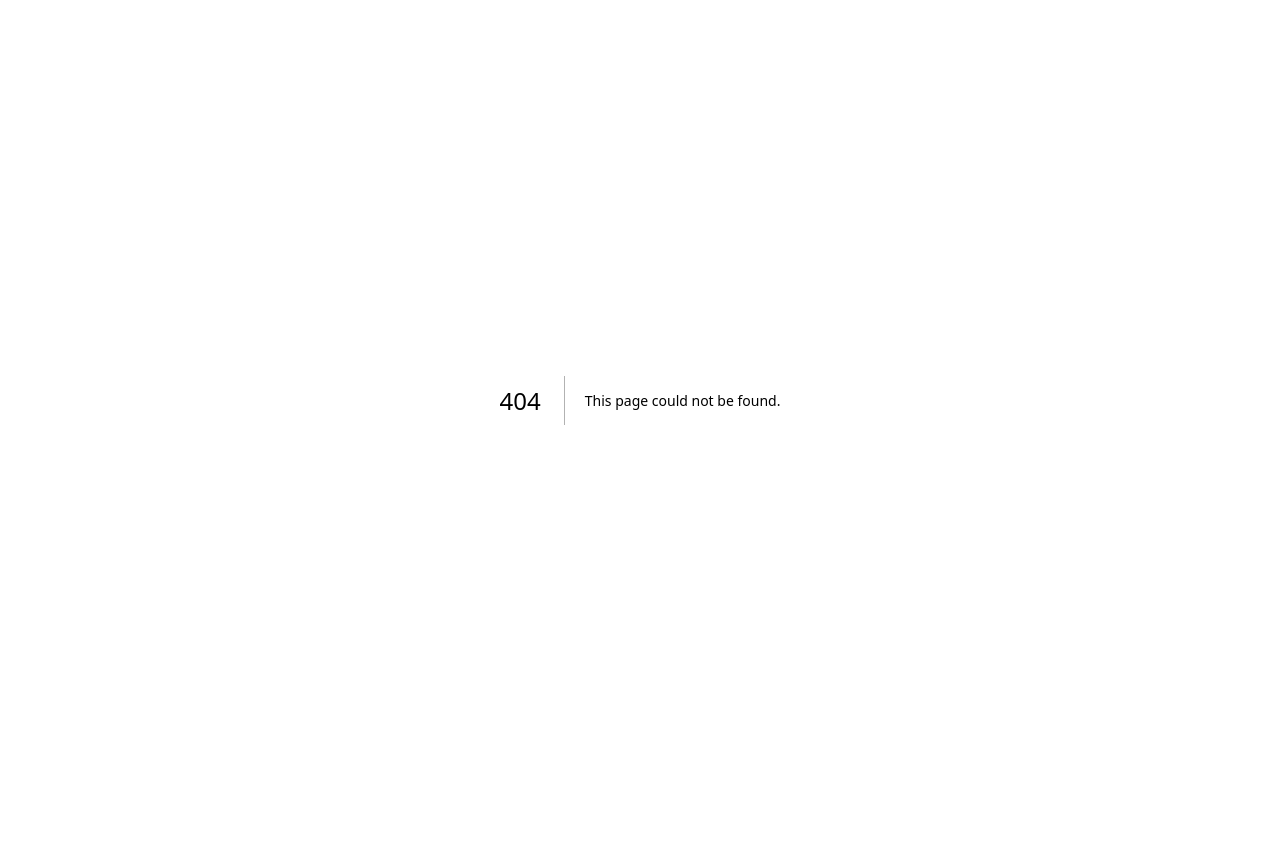
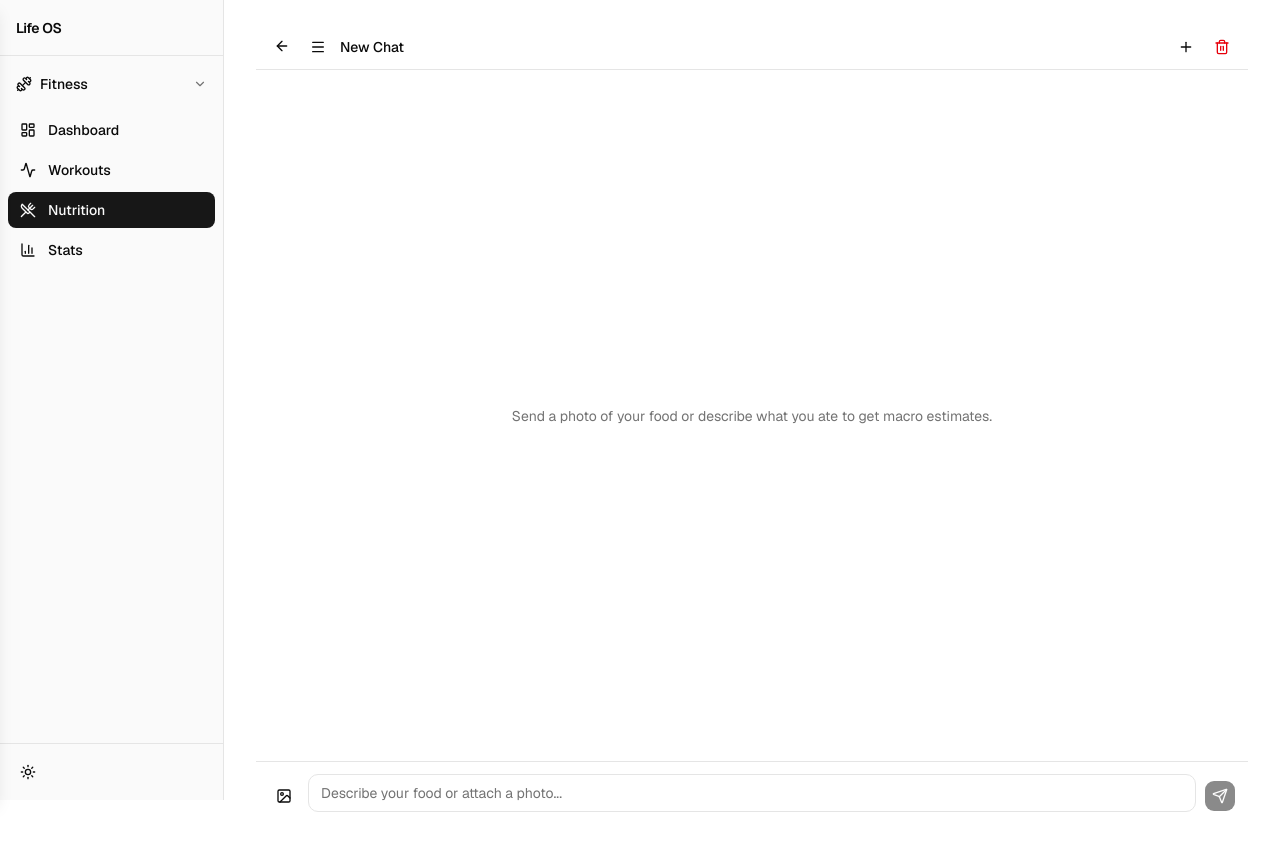
Before and after one commit to MarcusSohWeiYu/LifeOperatingSystem, a Next.js app: page /fitness/nutrition/chat in a window 1280 px wide. Before the commit this address had no page. Before the commit the page ends 800 px from the top, so only its background shows below. Built offline with nearby package versions, Linux system fonts and the light colour scheme.

Commit message:
feat: add chat page and wire food logging
Main ChatClient orchestrator manages sessions, sends messages to OpenAI
via the analyzeFood server action, and logs food items directly to the
shared nutrition localStorage state. Route at /fitness/nutrition/chat
with loading skeleton and error boundary.

```diff
--- /dev/null
+++ b/src/app/fitness/nutrition/chat/error.tsx
@@ -0,0 +1,27 @@
+"use client";
+
+import { AlertCircleIcon } from "lucide-react";
+import { Button } from "@/components/ui/button";
+
+export default function AiChatError({
+  error,
+  reset,
+}: {
+  error: Error & { digest?: string };
+  reset: () => void;
+}) {
+  return (
+    <div className="flex h-dvh flex-col items-center justify-center gap-4 p-4 text-center">
+      <AlertCircleIcon className="h-8 w-8 text-destructive" />
+      <div>
+        <p className="font-medium">Something went wrong</p>
+        <p className="text-sm text-muted-foreground mt-1">
+          {error.message || "Failed to load AI chat"}
+        </p>
+      </div>
+      <Button variant="outline" onClick={reset}>
+        Try again
+      </Button>
+    </div>
+  );
+}
--- /dev/null
+++ b/src/app/fitness/nutrition/chat/loading.tsx
@@ -0,0 +1,19 @@
+import { Skeleton } from "@/components/ui/skeleton";
+
+export default function AiChatLoading() {
+  return (
+    <div className="flex h-dvh flex-col">
+      <div className="border-b px-3 py-2">
+        <Skeleton className="h-7 w-32" />
+      </div>
+      <div className="flex-1 p-4 space-y-4">
+        <Skeleton className="h-10 w-48 rounded-2xl" />
+        <Skeleton className="h-10 w-64 rounded-2xl ml-auto" />
+        <Skeleton className="h-10 w-56 rounded-2xl" />
+      </div>
+      <div className="border-t p-3">
+        <Skeleton className="h-10 w-full rounded-lg" />
+      </div>
+    </div>
+  );
+}
--- /dev/null
+++ b/src/app/fitness/nutrition/chat/page.tsx
@@ -0,0 +1,5 @@
+import { ChatClient } from "@/components/nutrition/chat/chat-client";
+
+export default function AiChatPage() {
+  return <ChatClient />;
+}
--- /dev/null
+++ b/src/components/nutrition/chat/chat-client.tsx
@@ -0,0 +1,233 @@
+"use client";
+
+import { useState, useEffect, useRef, useCallback, useMemo } from "react";
+import { toast } from "sonner";
+import { analyzeFood } from "@/actions/chat";
+import { loadNutritionState, saveNutritionState, todayDateStr } from "../utils";
+import { getDefaultNutritionState } from "../mock-data";
+import { MEAL_LABELS } from "../types";
+import type { MealType, FoodEntry } from "../types";
+import type { AiFoodItem, ChatMessage, ChatSessionStore } from "./types";
+import {
+  loadChatStore,
+  saveChatStore,
+  createSession,
+  deleteSession,
+  updateSession,
+  getActiveSession,
+} from "./chat-storage";
+import { ChatHeader } from "./chat-header";
+import { SessionDrawer } from "./session-drawer";
+import { MessageList } from "./message-list";
+import { ChatInput } from "./chat-input";
+
+export function ChatClient() {
+  const [store, setStore] = useState<ChatSessionStore>(() => {
+    if (typeof window === "undefined") return { sessions: [], activeSessionId: null };
+    let loaded = loadChatStore();
+    if (loaded.sessions.length === 0) {
+      loaded = createSession(loaded, crypto.randomUUID());
+    }
+    return loaded;
+  });
+  const [sending, setSending] = useState(false);
+  const [drawerOpen, setDrawerOpen] = useState(false);
+  const idCounterRef = useRef(0);
+
+  // Persist store on change
+  useEffect(() => {
+    saveChatStore(store);
+  }, [store]);
+
+  const session = getActiveSession(store);
+  const messages = useMemo(() => session?.messages ?? [], [session?.messages]);
+
+  function nextId(): string {
+    idCounterRef.current += 1;
+    return `chat-msg-${idCounterRef.current}`;
+  }
+
+  // ── Session management ──────────────────────────────────────────────────
+
+  function handleNewSession() {
+    setStore((s) => createSession(s, crypto.randomUUID()));
+  }
+
+  function handleDeleteSession() {
+    if (!store.activeSessionId) return;
+    const next = deleteSession(store, store.activeSessionId);
+    // If all sessions deleted, create a new one
+    if (next.sessions.length === 0) {
+      setStore(createSession(next, crypto.randomUUID()));
+    } else {
+      setStore(next);
+    }
+  }
+
+  function handleSelectSession(id: string) {
+    setStore((s) => ({ ...s, activeSessionId: id }));
+  }
+
+  function handleDeleteSessionFromDrawer(id: string) {
+    let next = deleteSession(store, id);
+    if (next.sessions.length === 0) {
+      next = createSession(next, crypto.randomUUID());
+    }
+    setStore(next);
+  }
+
+  // ── Send message ──────────────────────────────────────────────────────
+
+  const handleSend = useCallback(async (text: string, imageDataUrl?: string) => {
+    if (!store.activeSessionId) return;
+    const sessionId = store.activeSessionId;
+
+    const userMsg: ChatMessage = {
+      id: nextId(),
+      role: "user",
+      content: text,
+      imageDataUrl,
+      timestamp: new Date().toISOString(),
+    };
+
+    // Add user message and auto-title on first message
+    setStore((s) =>
+      updateSession(s, sessionId, (sess) => {
+        const isFirst = sess.messages.length === 0;
+        return {
+          ...sess,
+          messages: [...sess.messages, userMsg],
+          title: isFirst ? text.slice(0, 40) || "Photo chat" : sess.title,
+          updatedAt: new Date().toISOString(),
+        };
+      }),
+    );
+
+    setSending(true);
+
+    // Build message history for the API
+    const historyMessages = [...messages, userMsg].map((m) => ({
+      role: m.role,
+      content: m.content,
+      imageDataUrl: m.imageDataUrl,
+    }));
+
+    const result = await analyzeFood(historyMessages);
+
+    if (!result.ok) {
+      toast.error(result.error);
+      setSending(false);
+      return;
+    }
+
+    const assistantMsg: ChatMessage = {
+      id: nextId(),
+      role: "assistant",
+      content: result.content,
+      foodItems: result.foodItems.length > 0 ? result.foodItems : undefined,
+      timestamp: new Date().toISOString(),
+    };
+
+    setStore((s) =>
+      updateSession(s, sessionId, (sess) => ({
+        ...sess,
+        messages: [...sess.messages, assistantMsg],
+        updatedAt: new Date().toISOString(),
+      })),
+    );
+
+    setSending(false);
+  }, [store.activeSessionId, messages]);
+
+  // ── Log food ──────────────────────────────────────────────────────────
+
+  function handleLogFood(messageId: string, foodIndex: number, meal: MealType) {
+    // Find the food item in the message
+    const msg = messages.find((m) => m.id === messageId);
+    const item: AiFoodItem | undefined = msg?.foodItems?.[foodIndex];
+    if (!item) return;
+
+    // Load current nutrition state and add entry
+    let nutritionState = loadNutritionState();
+    if (!nutritionState) {
+      nutritionState = getDefaultNutritionState();
+    }
+
+    const today = todayDateStr();
+    const existingLog = nutritionState.logs[today];
+    const existingEntries: FoodEntry[] = existingLog?.entries ?? [];
+
+    const newEntry: FoodEntry = {
+      id: `ai-${crypto.randomUUID().slice(0, 8)}`,
+      meal,
+      name: item.name,
+      brand: item.brand,
+      servingSize: item.servingSize,
+      servings: item.servings,
+      calories: item.calories,
+      proteinG: item.proteinG,
+      carbsG: item.carbsG,
+      fatG: item.fatG,
+    };
+
+    nutritionState = {
+      ...nutritionState,
+      logs: {
+        ...nutritionState.logs,
+        [today]: { date: today, entries: [...existingEntries, newEntry] },
+      },
+    };
+
+    saveNutritionState(nutritionState);
+
+    // Mark item as logged in chat store
+    if (store.activeSessionId) {
+      setStore((s) =>
+        updateSession(s, store.activeSessionId!, (sess) => ({
+          ...sess,
+          messages: sess.messages.map((m) => {
+            if (m.id !== messageId) return m;
+            return {
+              ...m,
+              loggedIndices: [...(m.loggedIndices ?? []), foodIndex],
+            };
+          }),
+        })),
+      );
+    }
+
+    toast.success(`${item.name} logged to ${MEAL_LABELS[meal]}`);
+  }
+
+  return (
+    <div className="flex h-dvh flex-col bg-background">
+      <ChatHeader
+        session={session}
+        onNewSession={handleNewSession}
+        onDeleteSession={handleDeleteSession}
+        onToggleDrawer={() => setDrawerOpen((o) => !o)}
+      />
+
+      <MessageList
+        messages={messages}
+        sending={sending}
+        onLogFood={handleLogFood}
+      />
+
+      <ChatInput
+        disabled={sending || !store.activeSessionId}
+        onSend={handleSend}
+      />
+
+      <SessionDrawer
+        open={drawerOpen}
+        sessions={store.sessions}
+        activeSessionId={store.activeSessionId}
+        onSelect={handleSelectSession}
+        onNew={handleNewSession}
+        onDelete={handleDeleteSessionFromDrawer}
+        onClose={() => setDrawerOpen(false)}
+      />
+    </div>
+  );
+}
--- a/src/components/nutrition/chat/chat-input.tsx
+++ b/src/components/nutrition/chat/chat-input.tsx
@@ -53,6 +53,7 @@ export function ChatInput({ disabled, onSend }: Props) {
     <div className="border-t bg-background p-3 space-y-2">
       {imagePreview && (
         <div className="relative inline-block">
+          {/* eslint-disable-next-line @next/next/no-img-element -- base64 data URL, not optimizable */}
           <img
             src={imagePreview}
             alt="Attached"
--- a/src/components/nutrition/chat/message-bubble.tsx
+++ b/src/components/nutrition/chat/message-bubble.tsx
@@ -16,6 +16,7 @@ export function MessageBubble({ message, onLogFood }: Props) {
   return (
     <div className={cn("flex flex-col gap-2", isUser ? "items-end" : "items-start")}>
       {message.imageDataUrl && (
+        /* eslint-disable-next-line @next/next/no-img-element -- base64 data URL, not optimizable */
         <img
           src={message.imageDataUrl}
           alt="Food photo"
```
